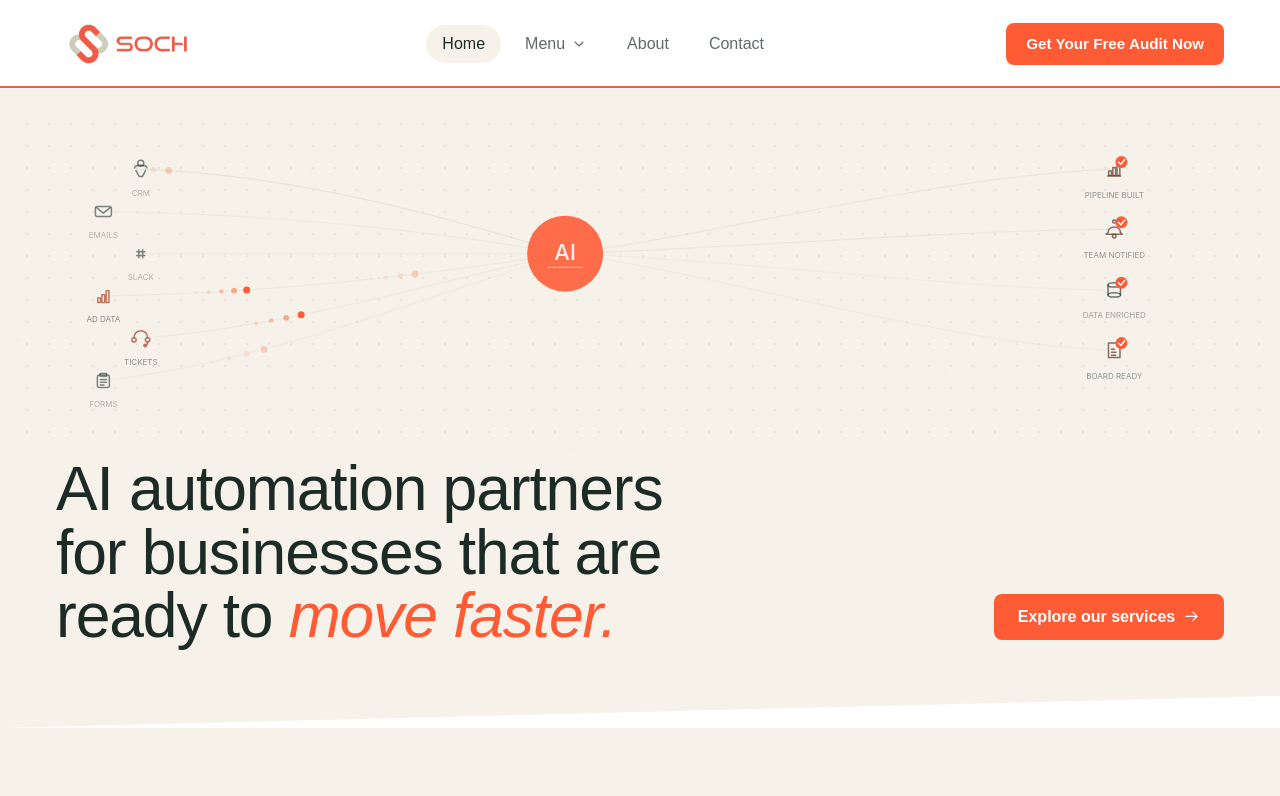
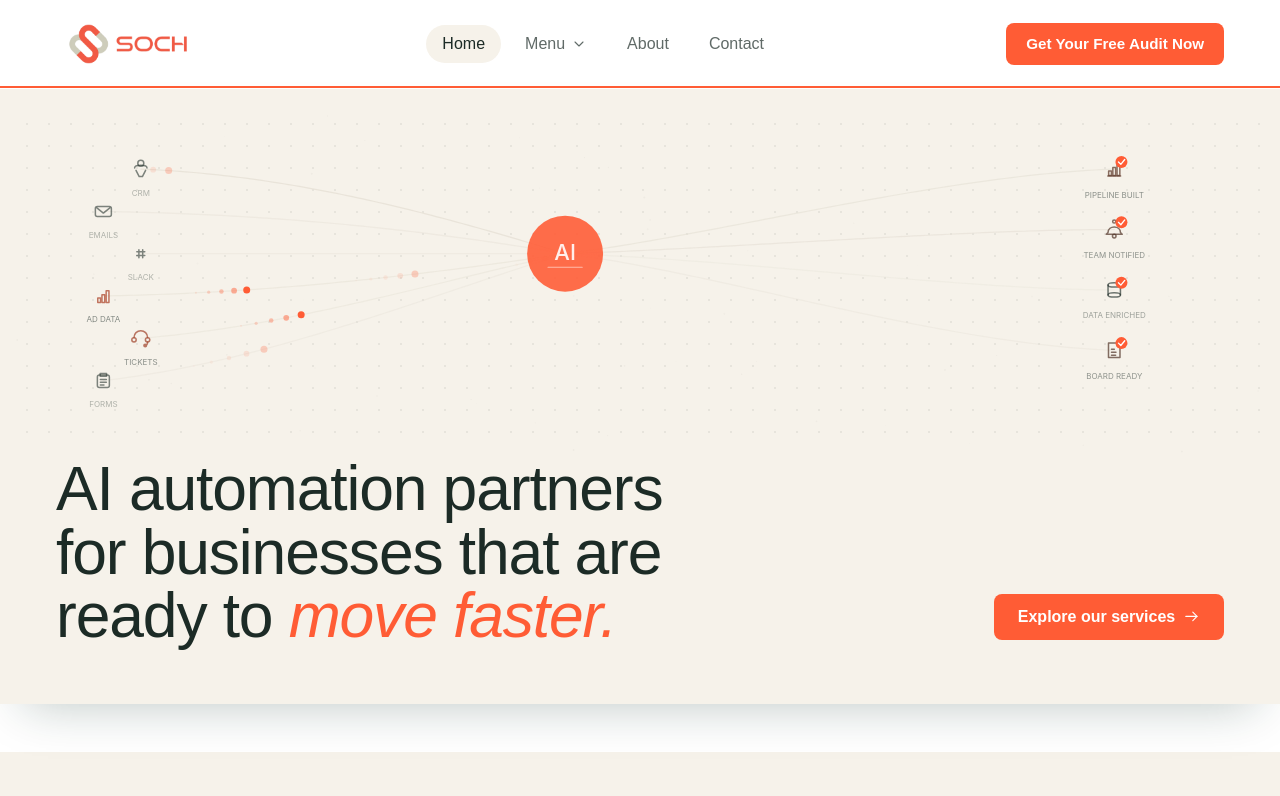
Before and after one commit to withsoch/withsoch-web, a Next.js app: page / in a window 1280 px wide. Shown: the top 796 px of the page. Built offline with nearby package versions, Linux system fonts and the light colour scheme; a web font is replaced by a local one.

Commit message:
Hero/Positioning separation: V3 (2nd redo) - elevated shadow panel
Drop the diagonal clip-path (too subtle, read as a rendering glitch).
Hero is now a flat full-bleed mist panel with a soft drop-shadow
under it for depth, plain gap above Positioning (bg-mist, flat).

```diff
--- a/components/sections/Hero.tsx
+++ b/components/sections/Hero.tsx
@@ -3,12 +3,13 @@
 import { HERO } from "@/lib/content";
 import { Button } from "@/components/ui/Button";
 import { HeroNetworkDiagram } from "@/components/sections/HeroNetworkDiagram";
+import { BareSection } from "@/components/ui/Section";
 
 export function Hero() {
   return (
-    <section
-      className="bg-mist relative overflow-hidden pt-4 pb-14 sm:pt-5 sm:pb-16 lg:pt-6 lg:pb-20"
-      style={{ clipPath: "polygon(0 0, 100% 0, 100% calc(100% - 2rem), 0 100%)" }}
+    <BareSection
+      bare
+      className="bg-mist relative pt-4 pb-10 sm:pt-5 sm:pb-12 lg:pt-6 lg:pb-14 mb-8 sm:mb-10 lg:mb-12 shadow-[0_24px_48px_-24px_rgba(16,49,41,0.28)]"
     >
       <div className="container-x relative h-[240px] sm:h-[280px] lg:h-[340px] rounded-2xl overflow-hidden">
         <div className="absolute inset-0 bg-dot-grid" aria-hidden="true" />
@@ -31,6 +32,6 @@ export function Hero() {
           Explore our services
         </Button>
       </div>
-    </section>
+    </BareSection>
   );
 }
```
